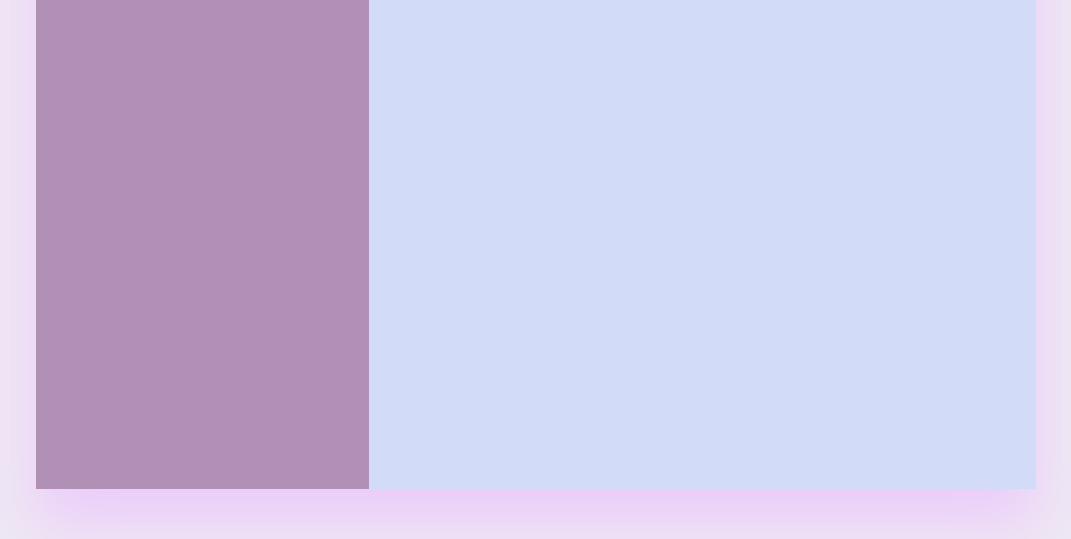
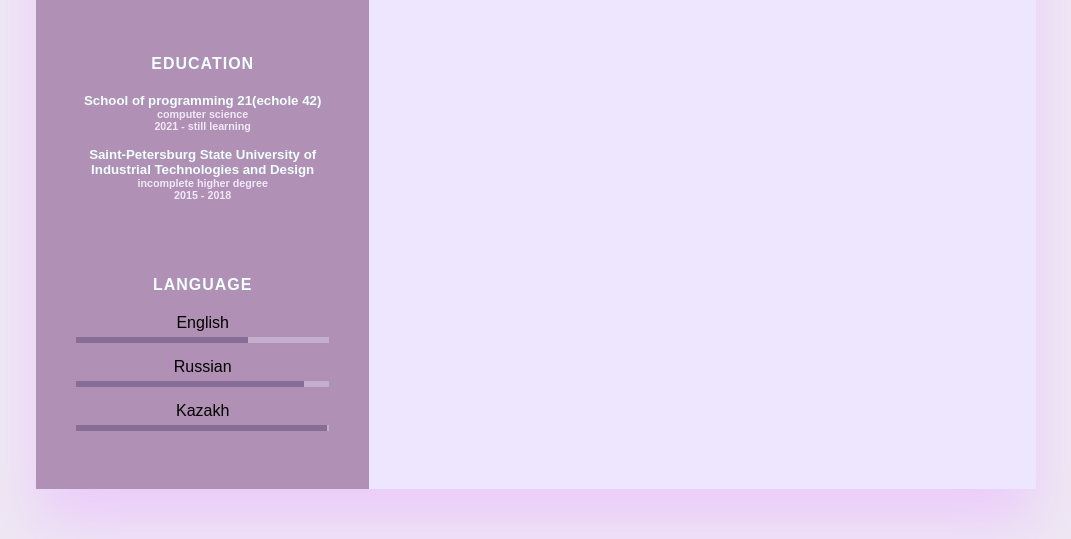
Before and after one commit to mjnslf/rsschool-cv, a plain HTML site: page index.html in a window 1280 px wide. Shown: the part 561-1100 px from the top of the page, without its empty margins (104-1175 px from the left). Drawn offline with Linux system fonts and the light colour scheme.

Commit message:
feat: finish left side

```diff
--- a/index.html
+++ b/index.html
@@ -7,6 +7,7 @@
     <title>CV</title>
     <link rel="stylesheet" href="https://cdnjs.cloudflare.com/ajax/libs/font-awesome/4.7.0/css/font-awesome.css" integrity="sha512-5A8nwdMOWrSz20fDsjczgUidUBR8liPYU+WymTZP1lmY9G6Oc7HlZv156XqnsgNUzTyMefFTcsFH/tnJE/+xBg==" crossorigin="anonymous" referrerpolicy="no-referrer" />
     <link rel="stylesheet" href="style.css">
+    <link rel="stylesheet" href="right_block.css">
 </head>
 <body>
     <div class="container">
@@ -37,6 +38,47 @@
                     </li>
                 </ul>
             </div>
+
+            <div class="edu">
+                <h4 class="title">Education</h4>
+                <ul>
+                    <li>
+                        <h5>School of programming 21(echole 42)</h5>
+                        <h6>computer science</h6>
+                        <h6>2021 - still learning</h6>
+                    </li>
+                    <li>
+                        <h5>Saint-Petersburg State University of Industrial Technologies and Design</h5>
+                        <h6> incomplete higher degree</h6>
+                        <h6>2015 - 2018</h6>
+                    </li>
+                </ul>
+            </div>
+
+            <div class="language">
+                <h4 class="title">language</h4>
+                <ul>
+                    <li>
+                        <span class="text">English</span>
+                        <span class="level">
+                            <div style="width: 68%;"></div>
+                        </span>
+                    </li>
+                    <li>
+                        <span class="text">Russian</span>
+                        <span class="level">
+                            <div style="width: 90%;"></div>
+                        </span>
+                    </li>
+                    <li>
+                        <span class="text">Kazakh</span>
+                        <span class="level">
+                            <div style="width: 99%;"></div>
+                        </span>
+                    </li>
+                </ul>
+            </div>
+
         </div>
         <div class="right_block"></div>
     </div>
--- /dev/null
+++ b/right_block.css
@@ -0,0 +1,5 @@
+.container .right_block{
+    position: relative;
+    background: rgb(238, 229, 255);
+    padding: 40px;
+}
--- a/style.css
+++ b/style.css
@@ -70,7 +70,7 @@ body{
 }
 
 .contacts{
-    padding-top: 50px;
+    padding-top: 60px;
     text-align: center;
 }
 
@@ -80,7 +80,7 @@ body{
     list-style: none;
     margin-right: 20px;
     margin-left: 20px;
-    margin-top: 10px;
+    margin-top: 20px;
 }
 
 .contacts ul li .icon{
@@ -95,9 +95,50 @@ body{
     margin-bottom: 20px;
 }
 
+.edu{
+    padding-top: 70px;
+    text-align: center;
+}
 
-.container .right_block{
+.edu ul li{
+    list-style: none;
+    margin-bottom: 15px;
+}
+
+.edu h5{
+    color: azure;
+    font-weight: 400px;
+}
+
+.edu h6{
+    color: rgb(240, 232, 248);
+}
+
+.language{
+    padding-top: 60px;
+    text-align: center;
+}
+
+.language li{
+    list-style: none;
+    margin-top: 15px;
+}
+
+.language .level{
     position: relative;
-    background: rgb(210, 219, 248);
-    padding: 40px;
+    width: 100%;
+    height: 6px;
+    background: rgb(195, 175, 205);
+    display: block;
+    margin-top: 5px;
 }
+
+.language .level div{
+    position: absolute;
+    top: 0;
+    left: 0;
+    height: 100%;
+    background: rgb(136, 110, 151);
+
+
+}
```
